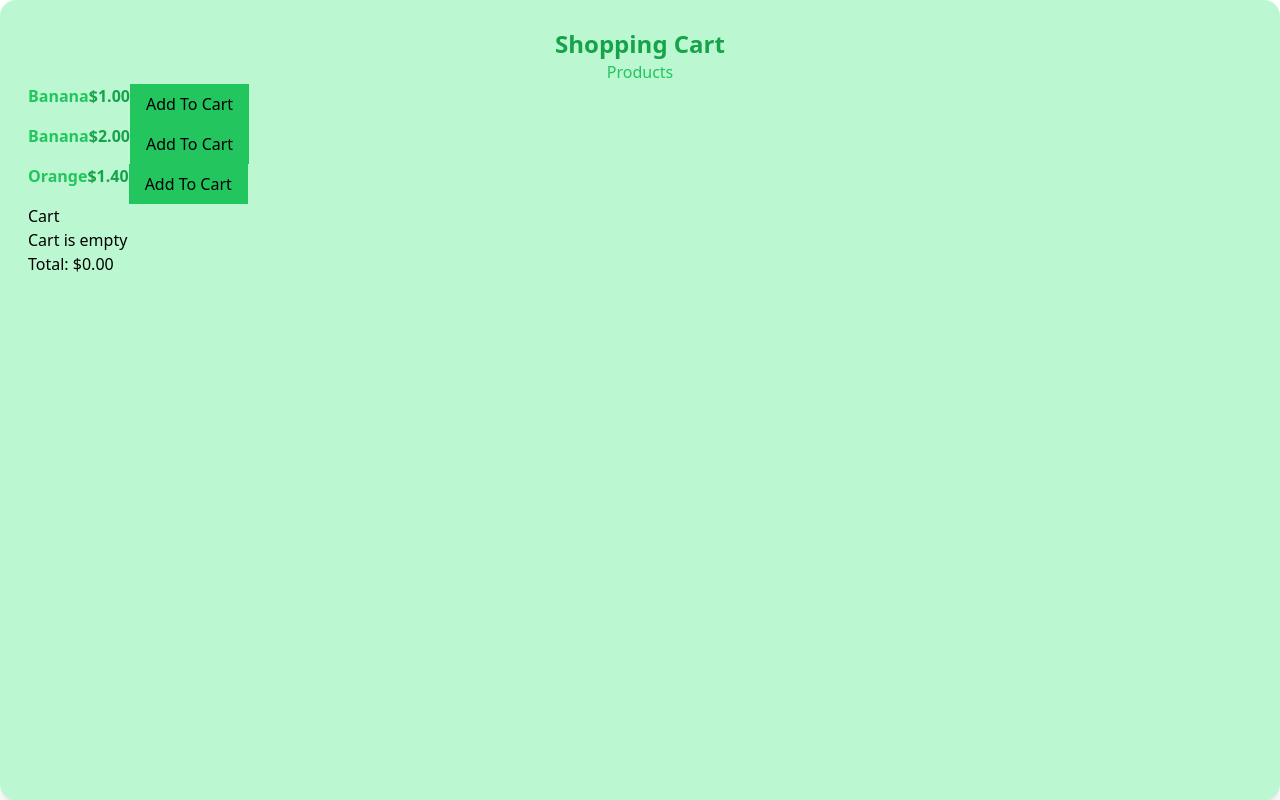
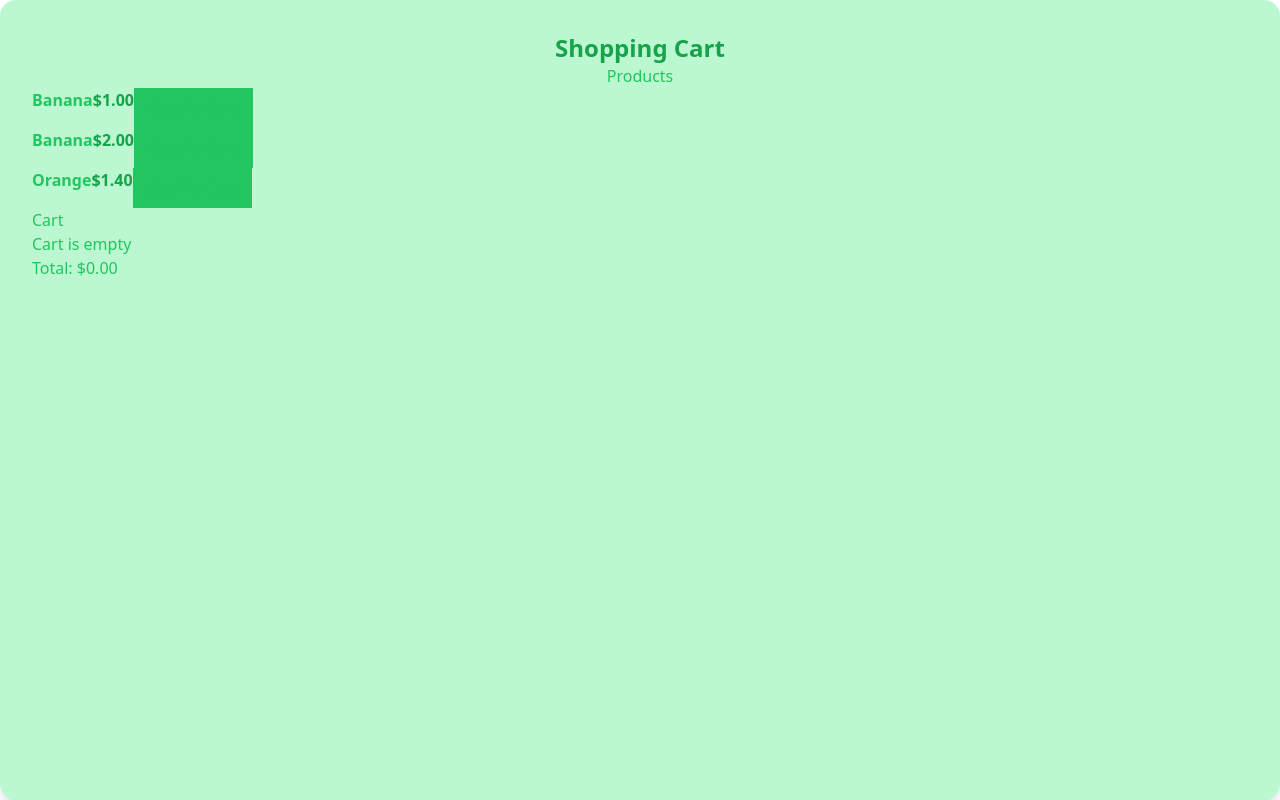
Before and after one commit to nietiene/React-Projects, a React (Vite) app: page / in a window 1280 px wide. Built offline with nearby package versions, Linux system fonts and the light colour scheme.

Commit message:
React js project with styling

```diff
--- a/src/Shopping-Cart/Shopping.jsx
+++ b/src/Shopping-Cart/Shopping.jsx
@@ -33,7 +33,7 @@ function Shopping (){
     const total = cart.reduce((sum, item) => sum + item.price * item.qty, 0);
 
     return (
-        <div className="bg-green-200 shadow-lg rounded-2xl p-7 min-h-screen">
+        <div className="bg-green-200 shadow-xl rounded-2xl p-8 min-h-screen text-green-500">
             <h2 className="text-green-600 text-2xl text-center font-bold">Shopping Cart</h2>
             <h3 className="text-center font-medium text-green-500">Products</h3>
             {Products.map((products) => (
```
